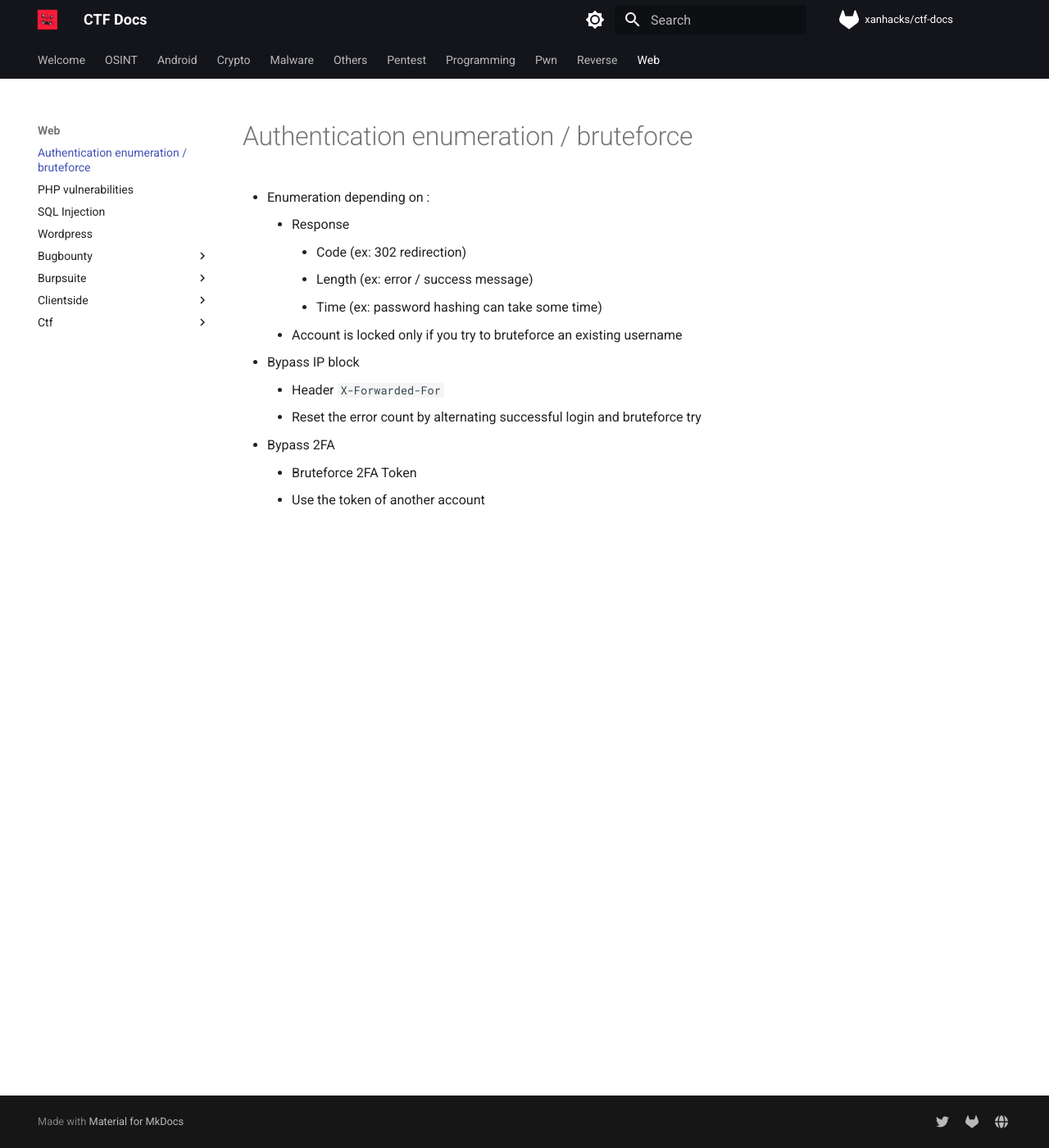
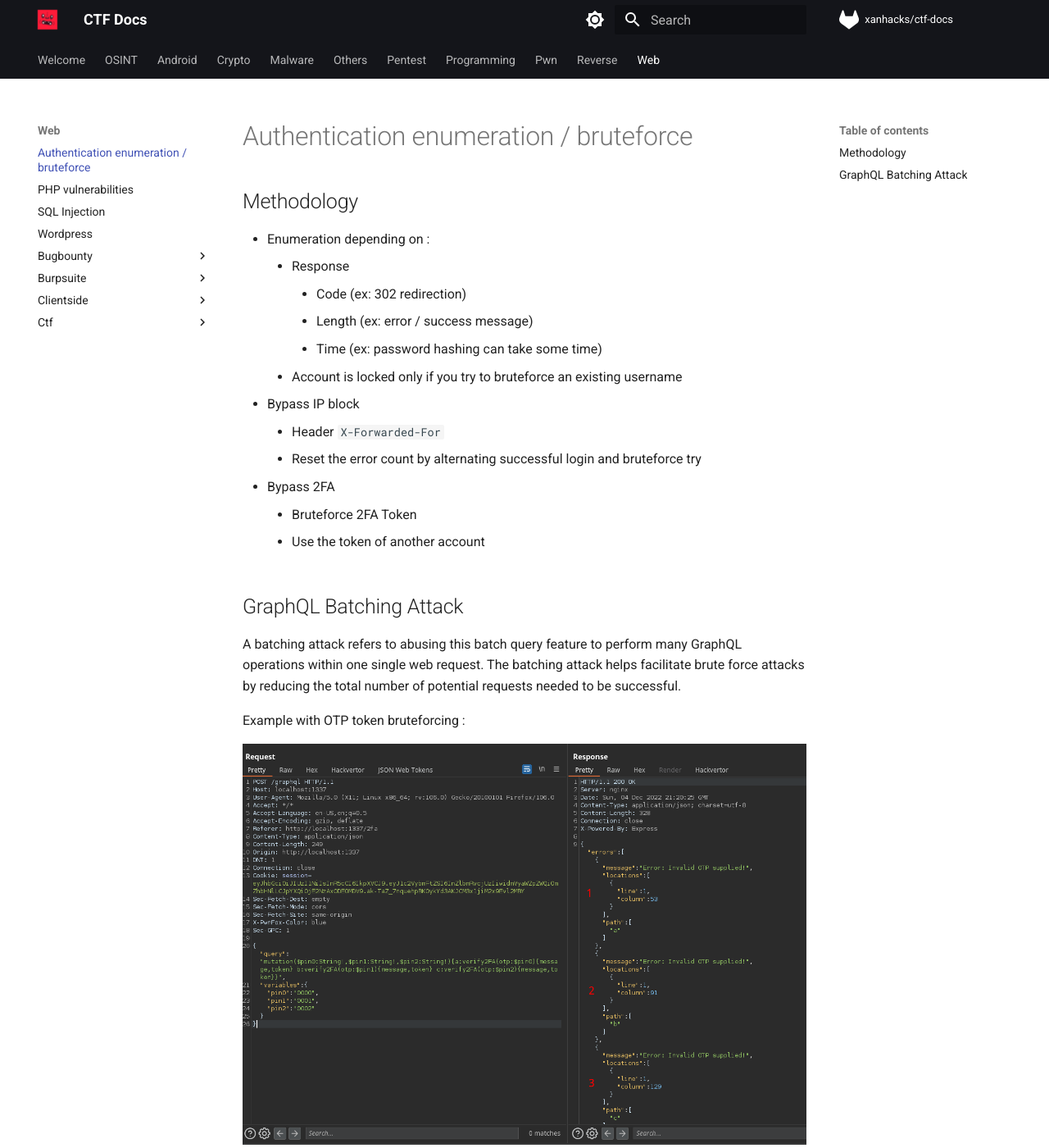
Before and after one commit to xanhacks/ctf-docs, an MkDocs documentation site: the page built from docs/web/authentication.md, in a window 1280 px wide and 1400 px high. Shown: the whole window at 82% size. Built offline with MkDocs 1.6.1 and Material for MkDocs 9.7.7, drawn with Linux system fonts in a browser that asks for light colours; nearby versions of some CDN libraries; comment, search, counter and statistics services are not loaded.

Commit message:
add graphql batching attack

```diff
--- a/docs/web/authentication.md
+++ b/docs/web/authentication.md
@@ -4,6 +4,8 @@ description: Authentication enumeration and bruteforce cheatsheet
 ---
 
 # Authentication enumeration / bruteforce
+
+## Methodology
 
 - Enumeration depending on :
     - Response
@@ -17,3 +19,11 @@ description: Authentication enumeration and bruteforce cheatsheet
 - Bypass 2FA
     - Bruteforce 2FA Token
     - Use the token of another account
+
+## GraphQL Batching Attack
+
+A batching attack refers to abusing this batch query feature to perform many GraphQL operations within one single web request. The batching attack helps facilitate brute force attacks by reducing the total number of potential requests needed to be successful.
+
+Example with OTP token bruteforcing :
+
+![GraphQL_Batching_Attack.png](/assets/img/web/GraphQL_Batching_Attack.png)
```
Also changed, not shown: docs/assets/img/web/GraphQL_Batching_Attack.png (added).
